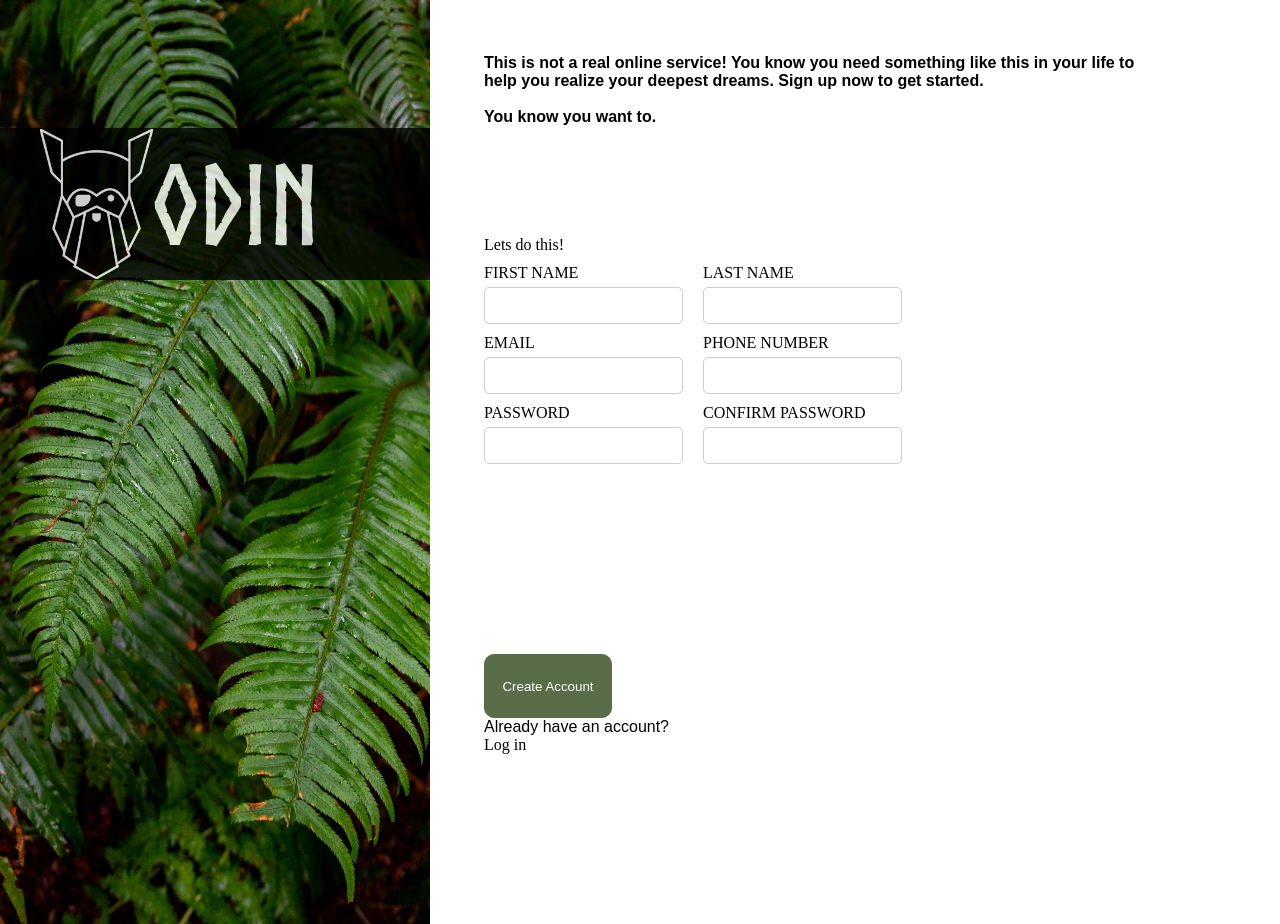
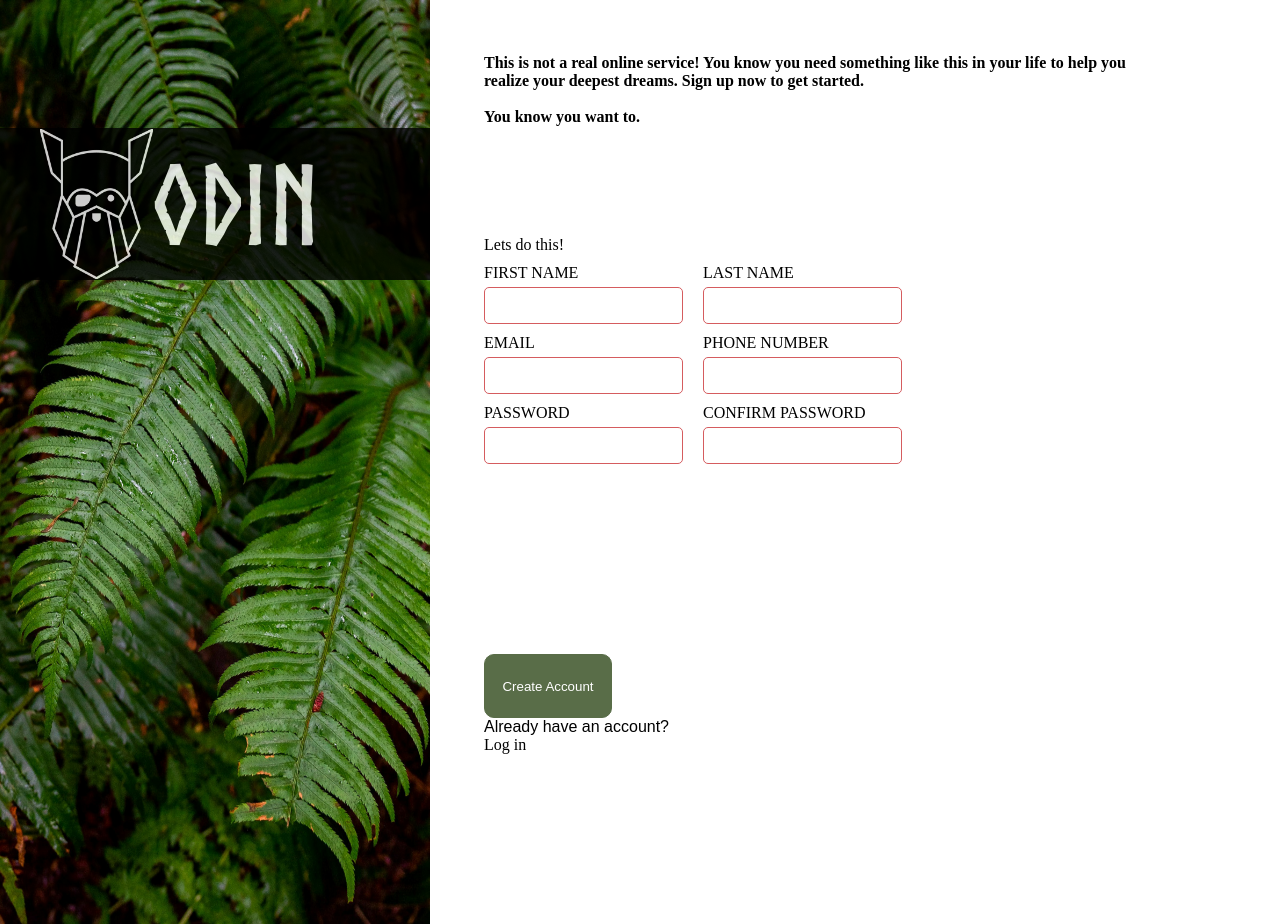
Before and after one commit to Spicfy/Sign-up-form, a plain HTML site: page index.html in a window 1280 px wide. Drawn offline with Linux system fonts and the light colour scheme.

Commit message:
applied border colours for border for focus and invalid pseudoclasses

```diff
--- a/index.html
+++ b/index.html
@@ -18,9 +18,9 @@
             </div>
         </div>
         <div class="sign-up">
-            <p> <b>This is not a real online service! You know you need something like this in your life to help you
+            <div class="msg"> <b>This is not a real online service! You know you need something like this in your life to help you
                     realize your deepest dreams. Sign up now to get started. <br> <br>
-                    You know you want to. </b></p>
+                    You know you want to. </b></div>
             <div class="form">
                 <form action="#" method="post">
                     <fieldset>
@@ -49,11 +49,11 @@
                         <div class="password">
                             <div>
                                 <label for="password">PASSWORD</label>
-                                <input type="password" id="password" name="password" required>
+                                <input type="password" id="password" name="password" minlength="3" required>
                             </div>
                             <div>
                                 <label for="confirm-password">CONFIRM PASSWORD</label>
-                                <input type="password" id="confirm-password" name="confirm-password" required> <br>
+                                <input type="password" id="confirm-password" name="confirm-password" minlength="3" required> <br>
                             </div>
                         </div>
                     </fieldset>
--- a/styles.css
+++ b/styles.css
@@ -112,6 +112,26 @@ fieldset{
     border: white;
 }
 
-input[type="text"]{
 
+
+.form .name input:focus,
+.form .contact input:focus,
+.form .password input:focus {
+  border: 1px solid #5c90d5;
+  border-color: #5c90d5;
 }
+
+.form .name input:invalid,
+.form .contact input:invalid,
+.form .password input:invalid {
+  border: 1px solid #D55C5F;
+  box-shadow: none;
+}
+
+/* Ensure focus styles override invalid styles when both are true */
+.form .name input:focus:invalid,
+.form .contact input:focus:invalid,
+.form .password input:focus:invalid {
+  border: 1px solid #5c90d5;
+  border-color: #5c90d5;
+}
```
